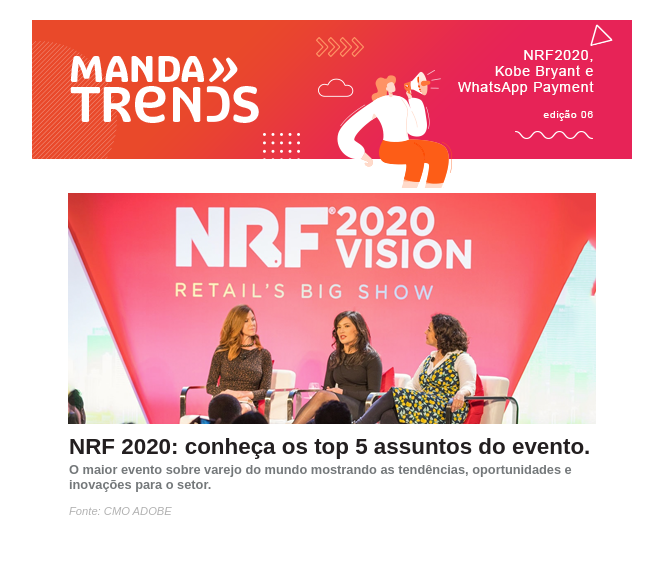
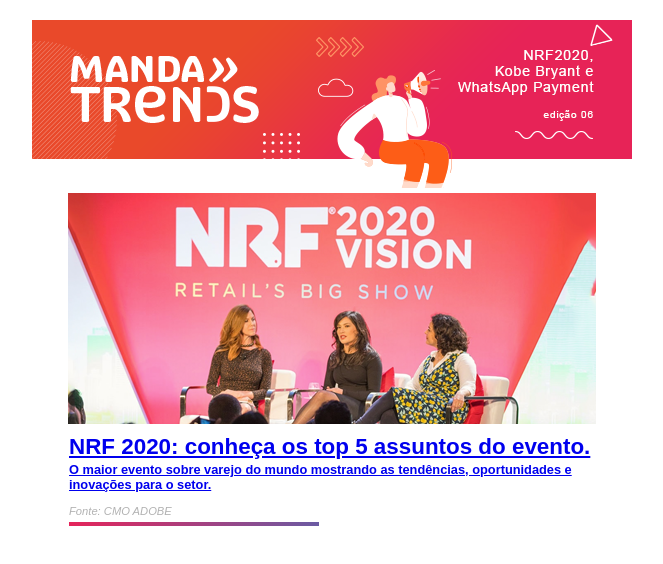
Before and after one commit to LeandroPSDev/email-marketing-mandarin, a plain HTML site: page index.html in a window 1280 px wide. Shown: the whole page, without its empty margins (308-971 px from the left). Drawn offline with Linux system fonts and the light colour scheme.

Commit message:
border font

```diff
--- a/index.html
+++ b/index.html
@@ -30,33 +30,38 @@
 
                     <tr>
                         <td align="center" cellpading="0" cellspacing="0" style="padding: 0;">
-                            <img src="imagens/nrf-vision.png" alt="NRF 2020 - Conheça os top 5 assuntos do evento."
-                                title="NRF 2020 - Conheça os top 5 assuntos do evento." />
+                            <a href="#"><img src="imagens/nrf-vision.png"
+                                    alt="NRF 2020 - Conheça os top 5 assuntos do evento."
+                                    title="NRF 2020 - Conheça os top 5 assuntos do evento." /></a>
                         </td>
                     </tr>
 
                     <tr>
                         <th>
-                            <h1 style="font-size:1.4em;margin:5px 0 0 0;">NRF 2020: conheça os top 5 assuntos
-                                do evento.
+                            <h1 style="font-size:1.4em;margin:5px 0 0 0;"><a href="#">NRF 2020: conheça os top 5
+                                    assuntos
+                                    do evento.</a>
                             </h1>
                         </th>
                     </tr>
                     <tr>
                         <td>
-                            <p style="color:#74787a;font-size:0.8em;margin:0;font-weight:600">O maior evento sobre
-                                varejo do
-                                mundo mostrando as
-                                tendências,
-                                oportunidades e
-                                inovações para o setor.
+                            <p style="color:#74787a;font-size:0.8em;margin:0;font-weight:600"><a href="#">O maior evento
+                                    sobre
+                                    varejo do
+                                    mundo mostrando as
+                                    tendências,
+                                    oportunidades e
+                                    inovações para o setor.</a>
                             </p>
                         </td>
                     </tr>
                     <tr>
                         <td>
-                            <p
-                                style="color:#b2b2b2;font-size:0.7em;border-bottom: 4px solid linear-gradient(to right, red, green);width: 250px;">
+                            <p style="color:#b2b2b2;font-size:0.7em;border-width: 3px;
+                            border:none;
+                            border-width: 4px;border-style: solid;border:0;border-bottom: 4px solid;border-image: linear-gradient(to right,#e5245a, #6a5ba3) 1;
+                                width: 250px;padding-bottom:5px;">
                                 <i>Fonte: CMO
                                     ADOBE</i>
                             </p>
```
